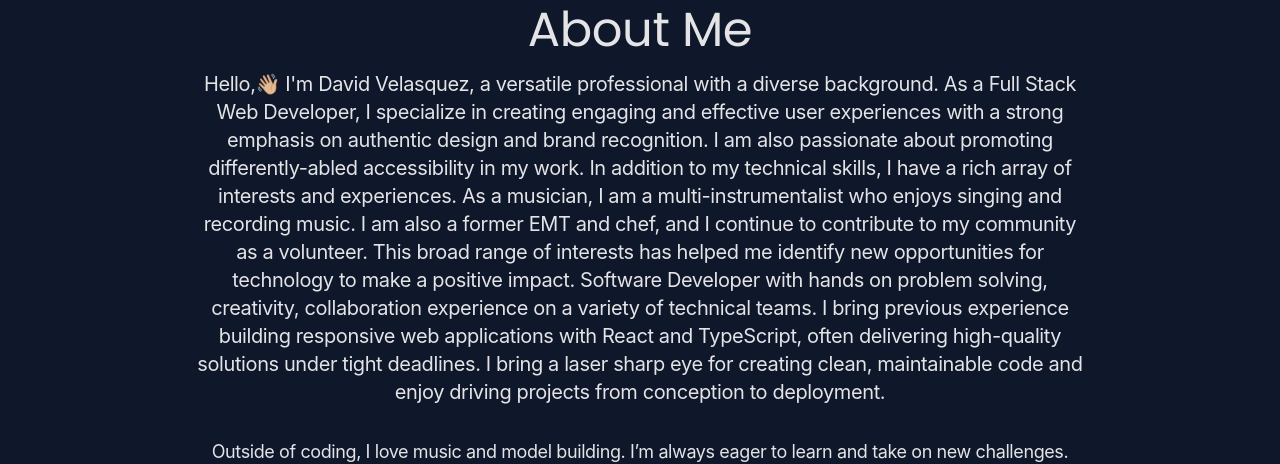
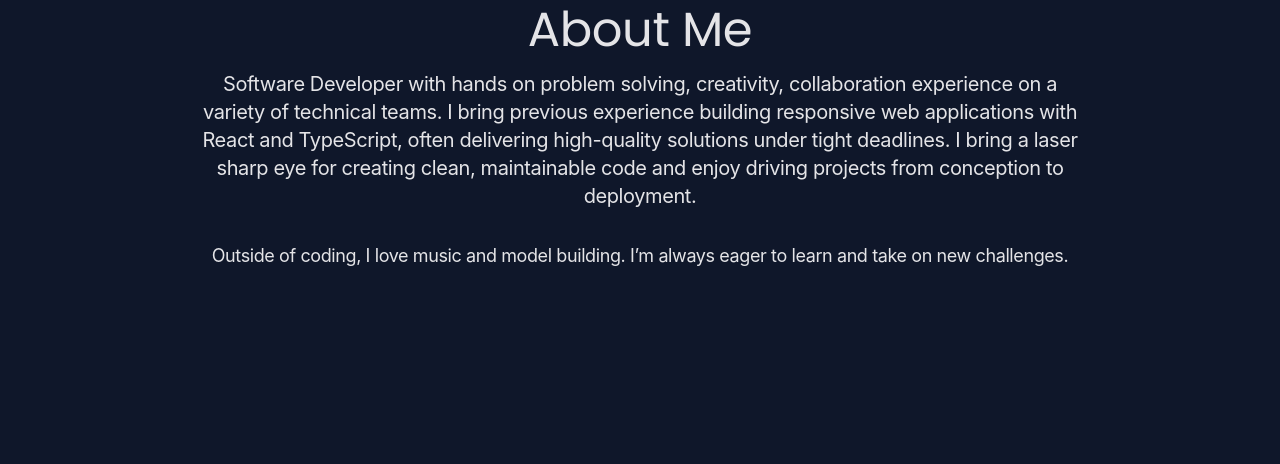
Before and after one commit to davidxv15/Portfolio-2, a React (Vite) app: page / in a window 1280 px wide. Shown: the part 2490-2954 px from the top of the page. Built offline with nearby package versions, Linux system fonts and the light colour scheme; a web font is replaced by a local one.

Commit message:
comment out long bio

```diff
--- a/src/components/AboutMe.tsx
+++ b/src/components/AboutMe.tsx
@@ -9,7 +9,7 @@ const AboutMe: React.FC = () => {
       <div className="max-w-4xl mx-auto text-center">
         <h2 className="scroll-mt-4 text-5xl font-poppins mb-4 mt-12">About Me</h2>
         <p className="text-lg sm:text-xl leading-relaxed mb-8">
-          Hello,👋🏼 I'm David Velasquez, a versatile professional with a diverse
+          {/* Hello,👋🏼 I'm David Velasquez, a versatile professional with a diverse
           background. As a Full Stack Web Developer, I specialize in creating
           engaging and effective user experiences with a strong emphasis on
           authentic design and brand recognition. I am also passionate about
@@ -19,7 +19,7 @@ const AboutMe: React.FC = () => {
           recording music. I am also a former EMT and chef, and I continue to
           contribute to my community as a volunteer. This broad range of
           interests has helped me identify new opportunities for technology to
-          make a positive impact.
+          make a positive impact. */}
 
           Software Developer with hands on problem solving, creativity, collaboration experience on a variety of technical teams. I bring previous experience building responsive web applications with React and TypeScript, often delivering high-quality solutions under tight deadlines. I bring a laser sharp eye for creating clean, maintainable code and enjoy driving projects from conception to deployment.
         </p>
```
